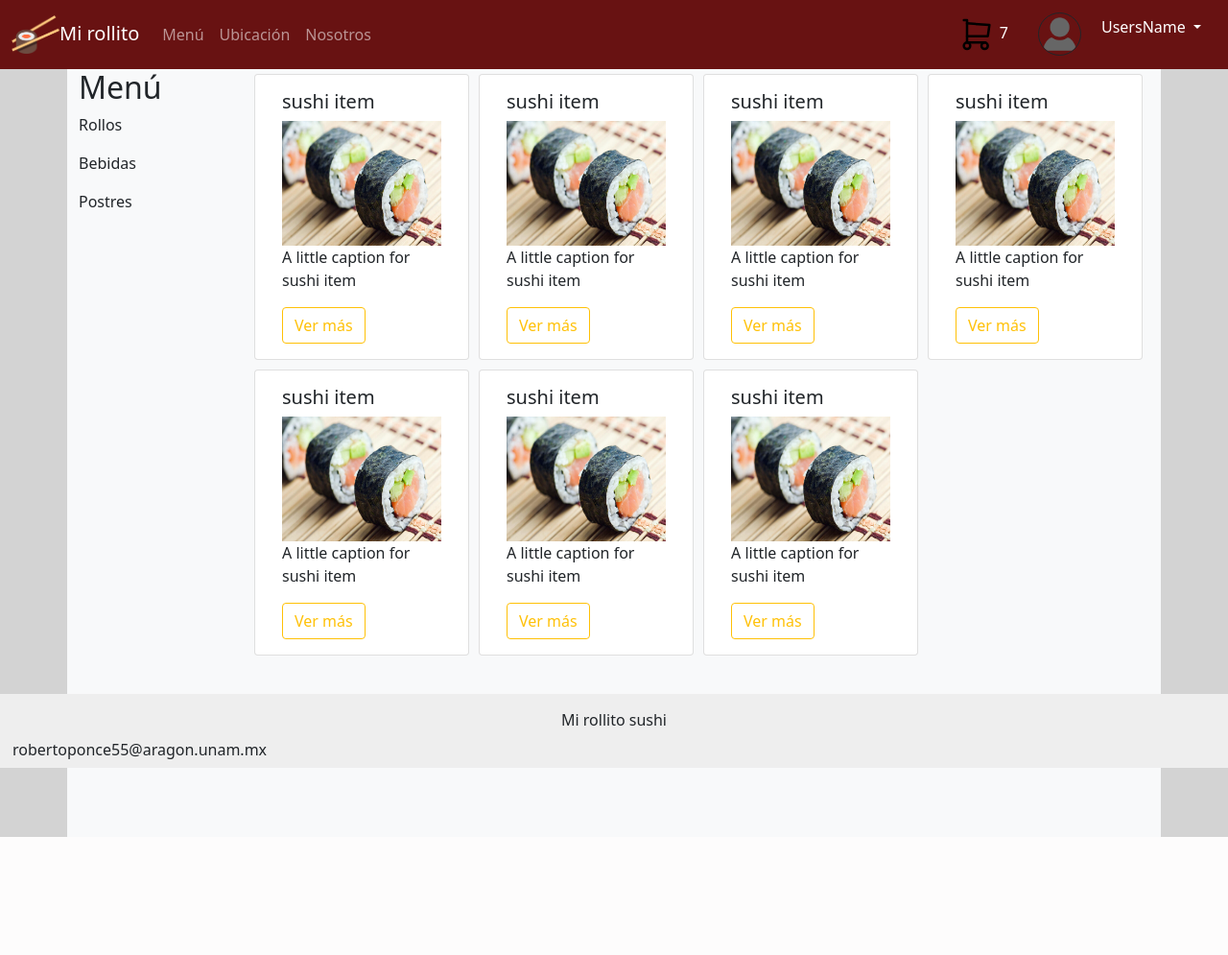
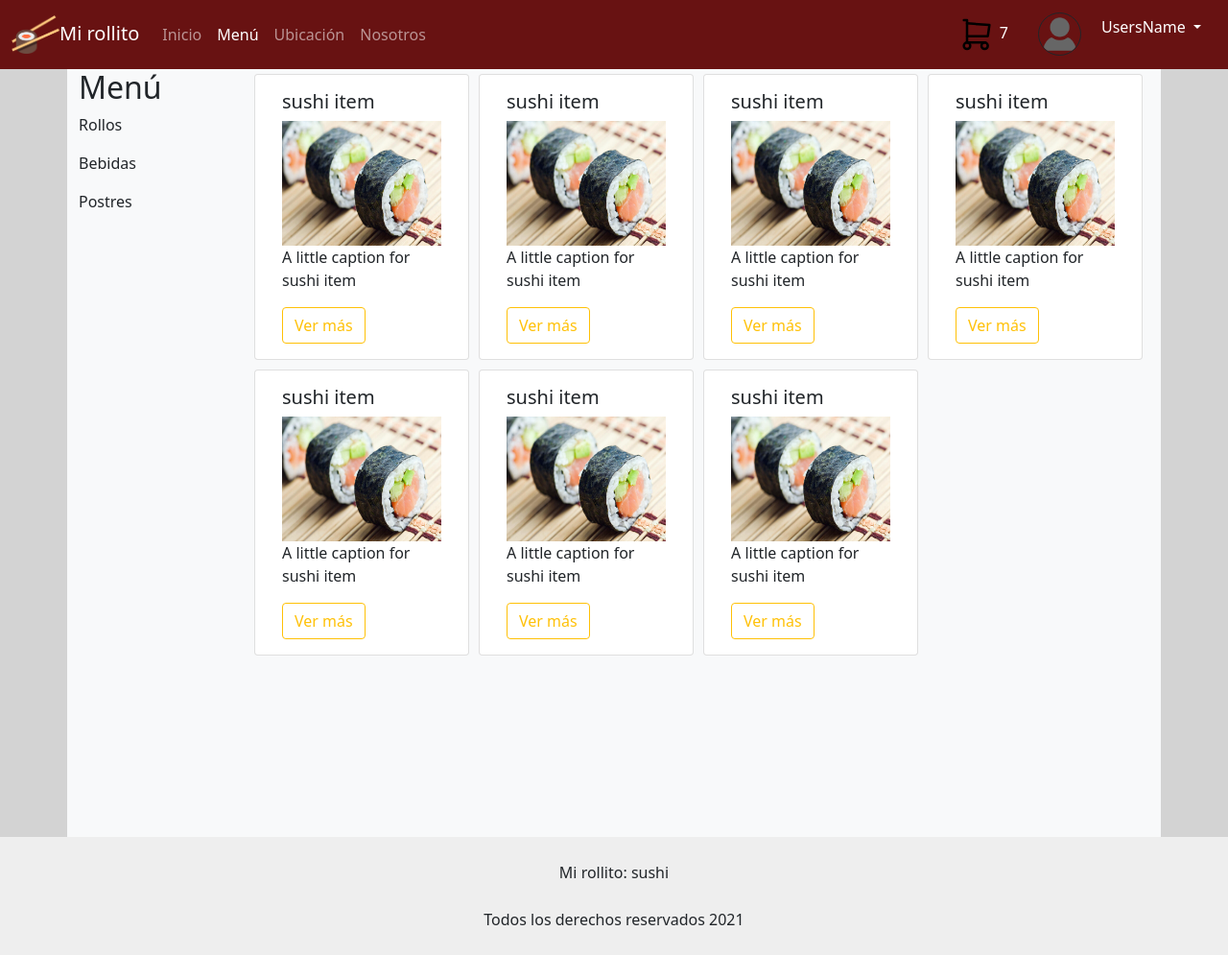
Before and after one commit to robertoponce05/mirollito, a PHP site: page /menu.php in a window 1280 px wide. Shown: the whole page at 96% size. Before the commit the page ends 872 px from the top, so only its background shows below. Run offline with PHP 8.4, Linux system fonts and the light colour scheme.

Commit message:
Versión 1.1: Control de páginas

```diff
--- a/includes/footer.php
+++ b/includes/footer.php
@@ -1,13 +1,13 @@
-<div style="position: fixed; background-color: #EEEEEE; bottom: 0; width: 100%;">
+<div style=" background-color: #EEEEEE; bottom: 0; width: 100%;">
     <div class="row">
 
-        <div class="col-12 text-center" style="padding-top: 15px;">
-            Mi rollito sushi
+        <div class="col-12 text-center" style="padding-top: 25px;">
+            Mi rollito: sushi
         </div>
-        <div class="col-6">
+        <div class="col-12 text-center" style="margin-top: 25px; margin-bottom: 25px";>
+            Todos los derechos reservados 2021
+        </div>
 
-            <a class="email btn" href="robertoponce55@aragon.unam.mx">robertoponce55@aragon.unam.mx</a>
-        </div>
 
     </div>
 </div>
--- a/includes/header.php
+++ b/includes/header.php
@@ -7,7 +7,21 @@
     <meta name="viewport" content="width=device-width, initial-scale=1.0">
     <link href="https://cdn.jsdelivr.net/npm/bootstrap@5.0.1/dist/css/bootstrap.min.css" rel="stylesheet" integrity="sha384-+0n0xVW2eSR5OomGNYDnhzAbDsOXxcvSN1TPprVMTNDbiYZCxYbOOl7+AMvyTG2x" crossorigin="anonymous">
     <link rel="stylesheet" href="css/style.css">
-    <title>Mi Rollito </title>
+    <title>Mi Rollito<?php
+        if ($page == 1)
+        echo ' - Inicio';
+        else if($page == 2)
+        echo ': Menú';
+        else if($page == 3)
+        echo ': Nosotros';
+        else if($page == 4)
+        echo ': Inicia sesión';
+        else if($page == 5)
+        echo ': Registro';
+
+
+
+    ?></title>
 </head>
 
 <body style="background-color: #D3D3D3;">
--- a/includes/navbar.php
+++ b/includes/navbar.php
@@ -8,29 +8,47 @@
         <div class="collapse navbar-collapse" id="navbarText">
             <ul class="navbar-nav me-auto mb-2 mb-lg-0">
                 <?php
-                if($page==1){
-
-
-                echo '<li class="nav-item">
-                    <a class="nav-link active" aria-current="page" href="index.php">Inicio</a>
-                </li>';
+                if ($page == 1) {
+                    echo '<li class="nav-item"><a class="nav-link active" aria-current="page" href="index.php">Inicio</a></li>';
+                } else {
+                    echo '<li class="nav-item"><a class="nav-link" aria-current="page" href="index.php">Inicio</a></li>';
                 }
-                echo '
-                <li class="nav-item">
-                    <a class="nav-link" href="menu.php">Menú</a>
-                </li>
+                ?>
+                <?php
+                if ($page == 2) {
+                    echo '
+                    <li class="nav-item">
+                        <a class="nav-link active" href="menu.php">Menú</a>
+                    </li>';
+                } else {
+                    echo '
+                    <li class="nav-item">
+                        <a class="nav-link" href="menu.php">Menú</a>
+                    </li>';
+                }
+                ?>
                 <li class="nav-item">
                     <a class="nav-link" href="index.php#ubi">Ubicación</a>
                 </li>
+                <?php
+                if ($page == 3) {
+                    echo '
+                <li class="nav-item">
+                    <a class="nav-link active" href="nosotros.php">Nosotros</a>
+                </li>';
+                } else {
+                    echo '
                 <li class="nav-item">
                     <a class="nav-link" href="nosotros.php">Nosotros</a>
                 </li>';
-                ?>
+                } ?>
+
             </ul>
+
             <?php
-            if ($ini==2){
+            if ($ini == 2) {
                 echo '<span class="navbar-text"><a role="button" class="btn btn-outline-secondary" href="login.php">Iniciar sesión</a></span>';
-            }else if ($ini==3){
+            } else if ($ini == 3) {
                 include('navbar_ini.php');
             }
             ?>
--- a/index.php
+++ b/index.php
@@ -1,8 +1,8 @@
-<?php include('includes/db.php') ?>
+<?php include('includes/db.php'); $page=1;?>
 <?php include("includes/header.php") ?>
 <?php
     $ini=2;
-    $page=1;
+
 ?>
 <?php include("includes/navbar.php") ?>
 <div class="container-sm" id="contenido">
--- a/menu.php
+++ b/menu.php
@@ -1,8 +1,8 @@
-<?php include('includes/db.php') ?>
+<?php include('includes/db.php'); $page=2; ?>
 <?php include("includes/header.php") ?>
 <?php
     $ini=3;
-    $page=2;
+
 ?>
 <?php include("includes/navbar.php") ?>
 
--- a/signup.php
+++ b/signup.php
@@ -1,4 +1,4 @@
-<?php include('includes/db.php') ?>
+<?php include('includes/db.php'); $page=5;?>
 <?php include("includes/header.php") ?>
 <?php
 $ini = 2;
@@ -12,7 +12,7 @@ $ini = 2;
 
 <?php session_unset();
 } ?>
-<div class="container row_espacio">
+<div class="container row_espacio" style="height: 90%;">
 
     <form action="includes/registrar.php" method="POST">
 
```
Also changed, not shown: login.php (+7 -4 lines), nosotros.php (+7 -2 lines).
